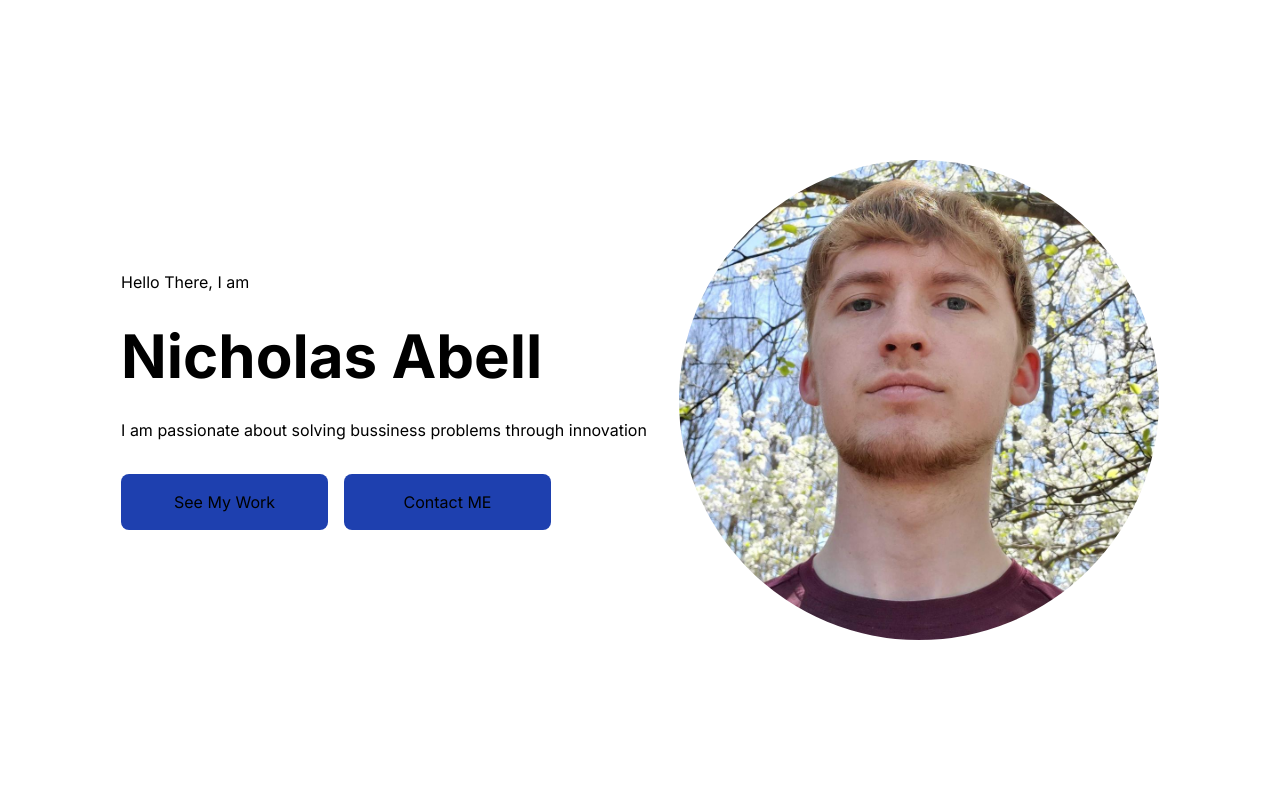
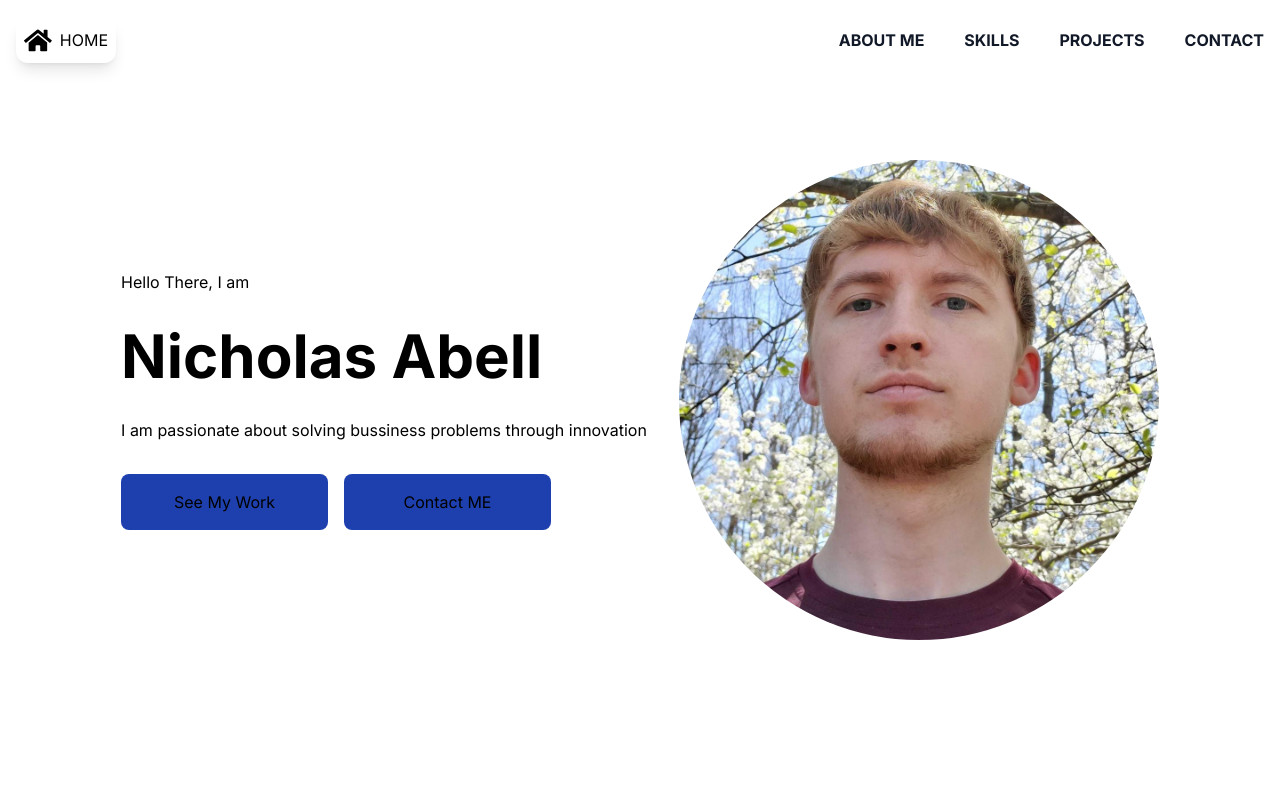
Before and after one commit to Nicholas-Abell/portfolio_V3, a Next.js app: page / in a window 1280 px wide. Shown: the top 800 px of the page. Built offline with nearby package versions, Linux system fonts and the light colour scheme.

Commit message:
Navbar created

```diff
--- a/app/layout.tsx
+++ b/app/layout.tsx
@@ -1,22 +1,26 @@
-import type { Metadata } from 'next'
-import { Inter } from 'next/font/google'
-import './globals.css'
+import type { Metadata } from "next";
+import { Inter } from "next/font/google";
+import "./globals.css";
+import Navbar from "@/components/navbar/Navbar";
 
-const inter = Inter({ subsets: ['latin'] })
+const inter = Inter({ subsets: ["latin"] });
 
 export const metadata: Metadata = {
-  title: 'Create Next App',
-  description: 'Generated by create next app',
-}
+  title: "Create Next App",
+  description: "Generated by create next app",
+};
 
 export default function RootLayout({
   children,
 }: {
-  children: React.ReactNode
+  children: React.ReactNode;
 }) {
   return (
     <html lang="en">
-      <body className={inter.className}>{children}</body>
+      <body className={inter.className}>
+        <Navbar />
+        {children}
+      </body>
     </html>
-  )
+  );
 }
--- /dev/null
+++ b/components/navbar/Navbar.tsx
@@ -0,0 +1,152 @@
+"use client";
+import React, { useState, useEffect } from "react";
+import Link from "next/link";
+import { AiOutlineMenu, AiOutlineClose } from "react-icons/ai";
+import { FaHome } from "react-icons/fa";
+import FramerMotionWrapper from "../shared/FramerMotionWrapper";
+
+type NavbarProps = {};
+
+const Navbar: React.FC<NavbarProps> = ({}) => {
+  const [mobileNav, setMobileNav] = useState(false);
+  const [shadow, setShadow] = useState(false);
+
+  const handleMobileNav = () => {
+    setMobileNav(!mobileNav);
+  };
+
+  useEffect(() => {
+    const handleShadow = () => {
+      if (window.scrollY >= 90) {
+        setShadow(true);
+      } else setShadow(false);
+    };
+    window.addEventListener("scroll", handleShadow);
+  }, []);
+
+  const handleNavClick = (id: any) => {
+    if (window.location.pathname !== "/") {
+      window.location.href = "/";
+    } else if (id) {
+      const skillsElement = document.getElementById(id);
+      const offset = 90;
+      const yCoordinate =
+        skillsElement!.getBoundingClientRect().top +
+        window.pageYOffset -
+        offset;
+      window.scrollTo({ top: yCoordinate, behavior: "smooth" });
+    } else {
+      window.scrollTo(0, 0);
+    }
+
+    setMobileNav(false);
+  };
+
+  return (
+    <div
+      className={
+        shadow
+          ? `w-full fixed h-20 shadow-xl z-[100] bg-[#ECF0F3] hover:duration-200 ease-in no-print`
+          : `w-full fixed h-20 z-[100] bg-white no-print`
+      }
+    >
+      <div className="flex justify-between items-center w-full h-full px-4 2xl:px-16">
+        <div className="flex items-center justify-center gap-4">
+          <button
+            onClick={() => handleNavClick(0)}
+            className="w-[100px] h-[45px] flex justify-center items-center gap-2 p-2 shadow-lg hover:shadow-xl rounded-xl uppercase"
+          >
+            <FaHome size={25} className="w-full h-full" />
+            <h3>Home</h3>
+          </button>
+        </div>
+        <div>
+          <FramerMotionWrapper variant="fromTop" duration={0.8}>
+            <ul className="hidden md:flex text-gray-900 font-bold">
+              <li
+                onClick={() => handleNavClick("about")}
+                className="ml-10 uppercase hover:text-[#1251ff] cursor-pointer"
+              >
+                About Me
+              </li>
+              <li
+                onClick={() => handleNavClick("skills")}
+                className="ml-10 uppercase hover:text-[#1251ff] cursor-pointer"
+              >
+                Skills
+              </li>
+              <li
+                onClick={() => handleNavClick("projects")}
+                className="ml-10 uppercase hover:text-[#1251ff] cursor-pointer"
+              >
+                Projects
+              </li>
+              <li
+                onClick={() => handleNavClick("contact")}
+                className="ml-10 uppercase hover:text-[#1251ff] cursor-pointer"
+              >
+                Contact
+              </li>
+            </ul>
+          </FramerMotionWrapper>
+        </div>
+        <div onClick={handleMobileNav} className="md:hidden">
+          <AiOutlineMenu
+            size={25}
+            className="cursor-pointer ease-in duration-200"
+          />
+        </div>
+      </div>
+
+      <div
+        className={
+          mobileNav
+            ? "md:hidden fixed left-0 top-0 bg-black/70 h-screen w-full"
+            : "hidden"
+        }
+      >
+        <div
+          className={
+            mobileNav
+              ? "fixed left-0 top-0 w-[75%] sm:w-[60%] md-[45%] h-screen bg-white p-10"
+              : "fixed left-[-100%] top-0 w-[75%] sm:w-[60%] md-[45%] h-screen bg-white p-10 ease-in duration-500"
+          }
+        >
+          <div className="w-full flex justify-between items-center p-4 border-b-2 border-gray-400">
+            <h1 className="dark:text-gray-100 text-black">Nick A</h1>
+            <div
+              onClick={handleMobileNav}
+              className="neon p-3 rounded-full cursor-pointer"
+            >
+              <AiOutlineClose />
+            </div>
+          </div>
+          <div>
+            <ul className="flex flex-col w-full gap-12 mt-8">
+              <Link onClick={() => handleNavClick("about")} href="/#about">
+                <li className="ml-10 uppercase cursor-pointer">About Me</li>
+              </Link>
+              <Link onClick={() => handleNavClick("skills")} href="/#skills">
+                <li className="ml-10 uppercase cursor-pointer">Skills</li>
+              </Link>
+              <Link
+                onClick={() => handleNavClick("projects")}
+                href="/#projects"
+              >
+                <li className="ml-10 uppercase cursor-pointer">Projects</li>
+              </Link>
+              <Link onClick={() => handleNavClick("contact")} href="/#contact">
+                <li className="ml-10 uppercase cursor-pointer">Contact</li>
+              </Link>
+            </ul>
+          </div>
+          <div className="pt-40">
+            <p>{"Let's Connect"}</p>
+          </div>
+        </div>
+      </div>
+    </div>
+  );
+};
+
+export default Navbar;
```
